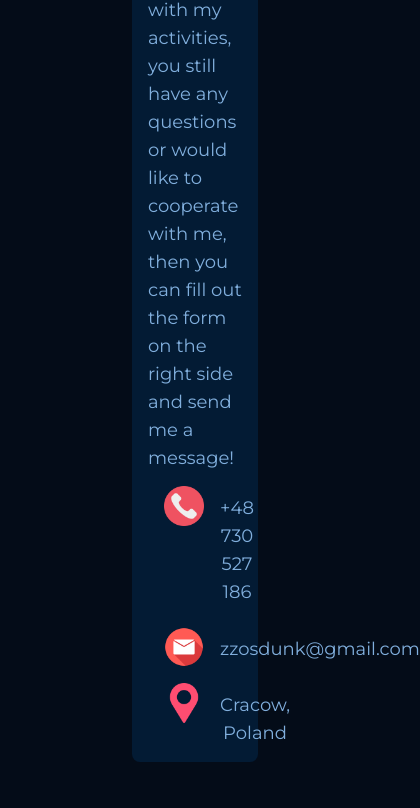
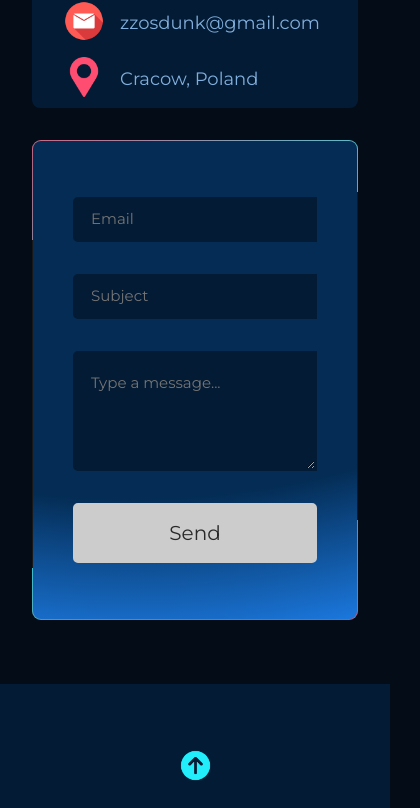
Before and after one commit to zzosdunk/portfolio_website, a React (Create React App) app: page / in a window 390 px wide. Shown: the part 4697-5505 px from the top of the page, 420 px wide, since content can reach past the window. Built offline with nearby package versions, Linux system fonts and the light colour scheme; no server answers.

Commit message:
css styles fixes

```diff
--- a/public/index.html
+++ b/public/index.html
@@ -7,7 +7,7 @@
     <meta name="theme-color" content="#000000" />
     <meta
       name="description"
-      content="Web site created using create-react-app"
+      content="Denys Zosym - Landing Page"
     />
     <link rel="apple-touch-icon" href="%PUBLIC_URL%/logo192.png" />
     <!--
@@ -24,7 +24,7 @@
       work correctly both with client-side routing and a non-root public URL.
       Learn how to configure a non-root public URL by running `npm run build`.
     -->
-    <title>React App</title>
+    <title>Denys Zosym - Landing Page</title>
   </head>
   <body>
     <noscript>You need to enable JavaScript to run this app.</noscript>
--- a/src/components/Contact/ContactDescription.css
+++ b/src/components/Contact/ContactDescription.css
@@ -1,7 +1,5 @@
 .dz__contactDescription {
     padding: 3rem;
-    width: 50%;
-    height: 100%;
     background: var(--color-footer);
     border-radius: 8px;
 }
@@ -27,8 +25,6 @@
 .dz__contactData {
     display: flex;
     flex-direction: column;
-
-
 }
 
 .dz__contactDataBlock {
--- a/src/components/Contact/ContactForm.module.css
+++ b/src/components/Contact/ContactForm.module.css
@@ -1,7 +1,7 @@
 .dz__contactform {
     position: relative;
-    width: 380px;
-    height: 500px;
+    width: 100%;
+    height: 100%;
     background: #1c1c1c;
     border-radius: 9px;
     overflow: hidden;
@@ -12,8 +12,8 @@
     position: absolute;
     top: -50%;
     left: -50%;
-    width: 380px;
-    height: 500px;
+    width: 100%;
+    height: 100%;
     background: var(--gradient-bar);
     transform-origin: bottom right;
     animation: animate 6s linear infinite;
@@ -24,8 +24,8 @@
     position: absolute;
     top: -50%;
     left: -50%;
-    width: 380px;
-    height: 500px;
+    width: 100%;
+    height: 100%;
     background: var(--gradient-bar);
     transform-origin: bottom right;
     animation: animate 6s linear infinite;
@@ -158,6 +158,17 @@
 
 @media screen and (max-width: 990px) {
     .dz__contactform {
-        margin-top: 3rem;
+
+        width: 100%;
+        height: 100%;
     }
+
+    .dz__form {
+        position: relative;
+        padding: 40px 40px;
+        z-index: 10;
+        inset: 0;
+        margin: 1px;
+    }
+
 }
--- a/src/components/Contact/ContactMe.css
+++ b/src/components/Contact/ContactMe.css
@@ -6,18 +6,25 @@
 
 }
 
-.dz__contactInfo {
+.dz__contact-container {
     display: flex;
     flex-direction: row;
-    justify-content: space-around;
+    justify-content: center;
     align-items: center;
-    padding: 0px 100px;
-    width: 100%;
+}
 
+.dz__contactInfo {
+    flex: 1;
+    display: grid;
+    grid-template-columns: repeat(2, 1fr);
+    grid-gap: 2rem;
+    justify-content: space-between;
 }
 
 @media screen and (max-width: 990px) {
     .dz__contactInfo {
-        flex-direction: column;
+        flex-direction: column-reverse;
+        grid-template-columns: repeat(1, 1fr);
     }
+
 }
--- a/src/components/Contact/ContactMe.js
+++ b/src/components/Contact/ContactMe.js
@@ -9,10 +9,13 @@ const ContactMe = () => {
   return (
     <div className="dz__contact section__padding" id="contact">
       <BlockTitle title="CONTACT ME" />
+      <div className=".dz__blog-container">
       <div className="dz__contactInfo">
         <ContactDescription />
         <ContactForm />
       </div>
+      </div>
+
     </div>
   );
 };
--- a/src/components/navbar/navbar.js
+++ b/src/components/navbar/navbar.js
@@ -70,12 +70,8 @@ const Navbar = () => {
                 </p>
               ))}
             </div>
-            <div className="dz__navbar-menu_container-links-sign">
-              <button type="button" onClick={loginHandler}>
-                Sign in
-              </button>
-            </div>
           </div>
+
         )}
       </div>
     </div>
--- a/src/containers/Projects/Projects.css
+++ b/src/containers/Projects/Projects.css
@@ -37,9 +37,7 @@
     .dz__blog-container_groupA .dz__blog-container_article-image {
         height: 250px;
     }
-}
 
-@media screen and (max-width: 990px) {
     .dz__blog-container_groupB {
         grid-template-columns: repeat(1, 1fr);
     }
```
